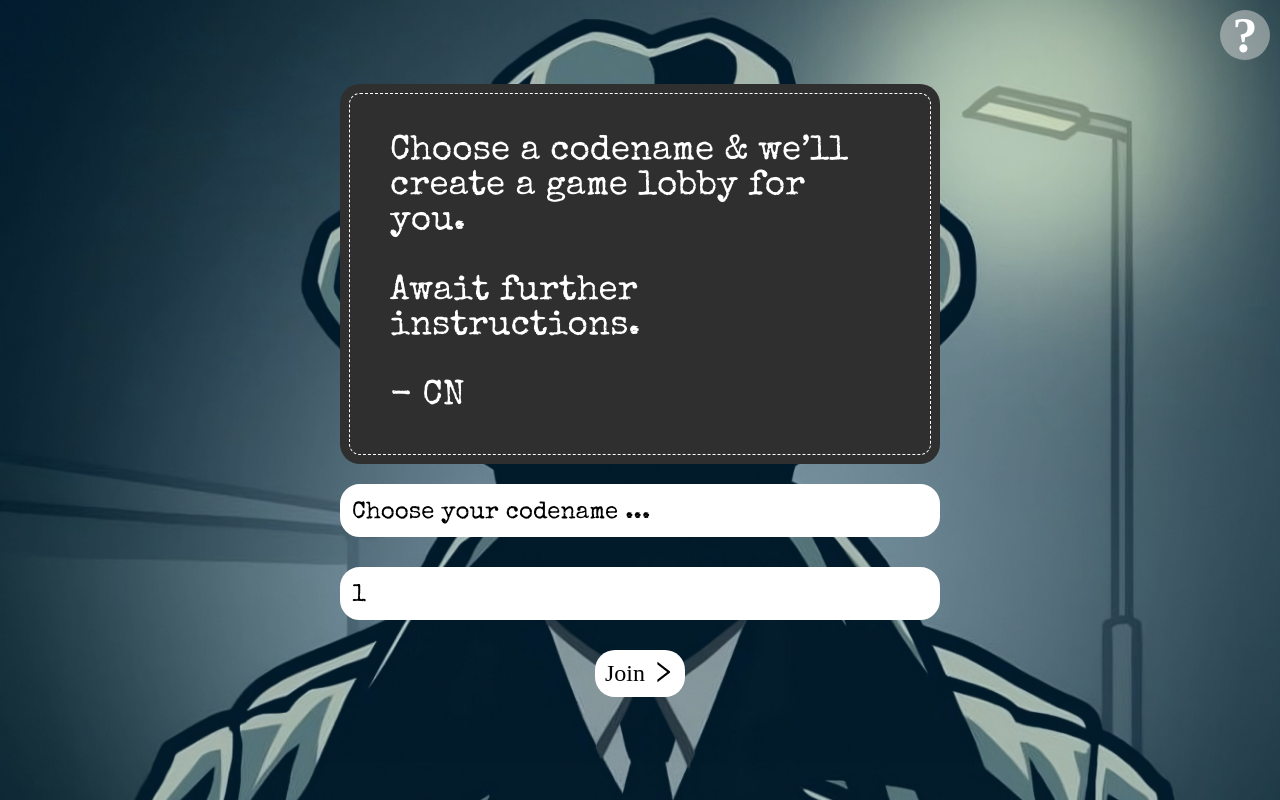
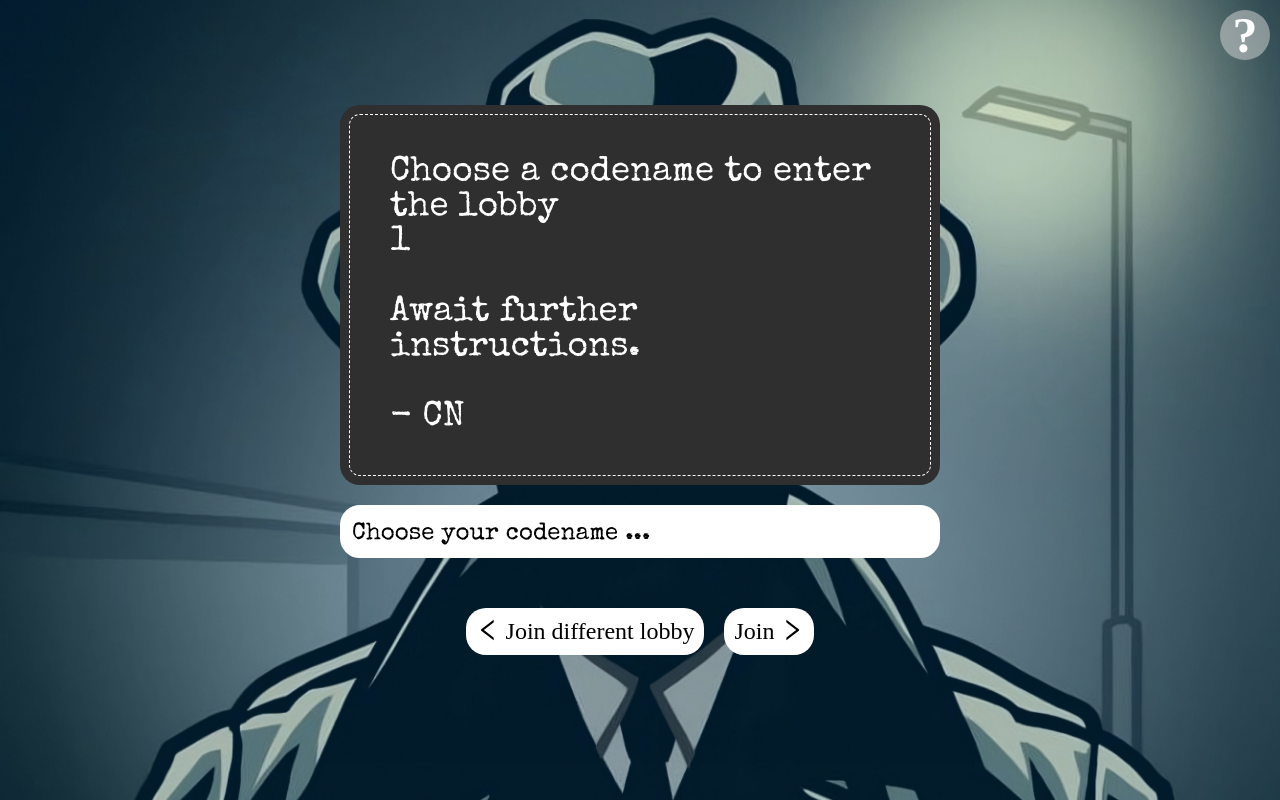
Before and after one commit to cyrimu/sopra-fs25-group-16-client, a Next.js app: page /join/1 in a window 1280 px wide. Built offline with nearby package versions, Linux system fonts and the light colour scheme; a web font is replaced by a local one; what @ant-design/nextjs-registry would draw is missing.

Commit message:
show id in the text field

```diff
--- a/app/join/[id]/page.tsx
+++ b/app/join/[id]/page.tsx
@@ -2,7 +2,7 @@
 import "@ant-design/v5-patch-for-react-19";
 import { useRouter, useParams } from "next/navigation";
 import styles from "@/styles/page.module.css";
-import { RightOutlined } from "@ant-design/icons";
+import {LeftOutlined, RightOutlined} from "@ant-design/icons";
 import { setPlayerName } from "@/lib/features/player";
 import { useState, useEffect } from "react";
 import { useDispatch } from "react-redux";
@@ -31,12 +31,20 @@ export default function JoinWithID() {
         router.push(`/lobby/${id}`);
     }
 
+    function handleBackButton(e: React.MouseEvent<HTMLButtonElement>) {
+        e.preventDefault();
+        dispatch(setLobbyId(""));
+        router.push(`/join`);
+    }
+
     return (
         <div className={styles.centered}>
             <div className={styles.blueOverlay}></div>
             <div className={styles.messageContainer}>
                 <div className={styles.messageField}>
-                    Choose a codename & we’ll create a game lobby for you. <br/>
+                    Choose a codename to enter the lobby
+                    <br/>
+                    {id} <br/>
                     <br/>
                     Await further instructions.
                     <br/>
@@ -48,14 +56,14 @@ export default function JoinWithID() {
                         placeholder="Choose your codename ... "
                         onChange={(e) => setUsername(e.target.value)}
                     />
-                    <input
-                        className={styles.inputField}
-                        value={id}
-                        disabled={true}
-                    />
-                    <button className={styles.regularButton} onClick={handleJoinButton}>
-                        Join <RightOutlined/>
-                    </button>
+                    <div className={styles.regularButtonContainer}>
+                        <button className={styles.regularButton} onClick={handleBackButton}>
+                            <LeftOutlined/> Join different lobby
+                        </button>
+                        <button className={styles.regularButton} onClick={handleJoinButton}>
+                            Join <RightOutlined/>
+                        </button>
+                    </div>
                 </div>
             </div>
         </div>
```
